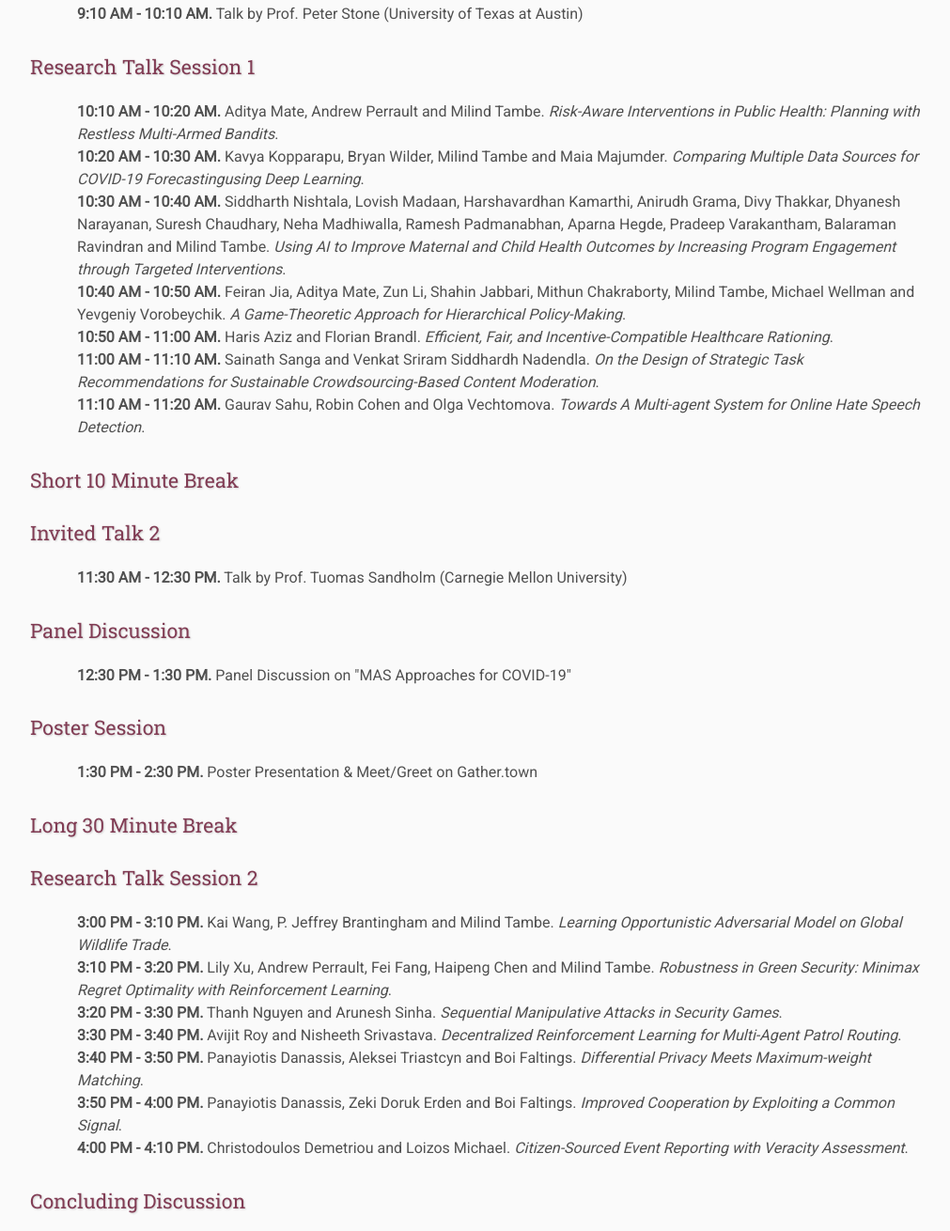
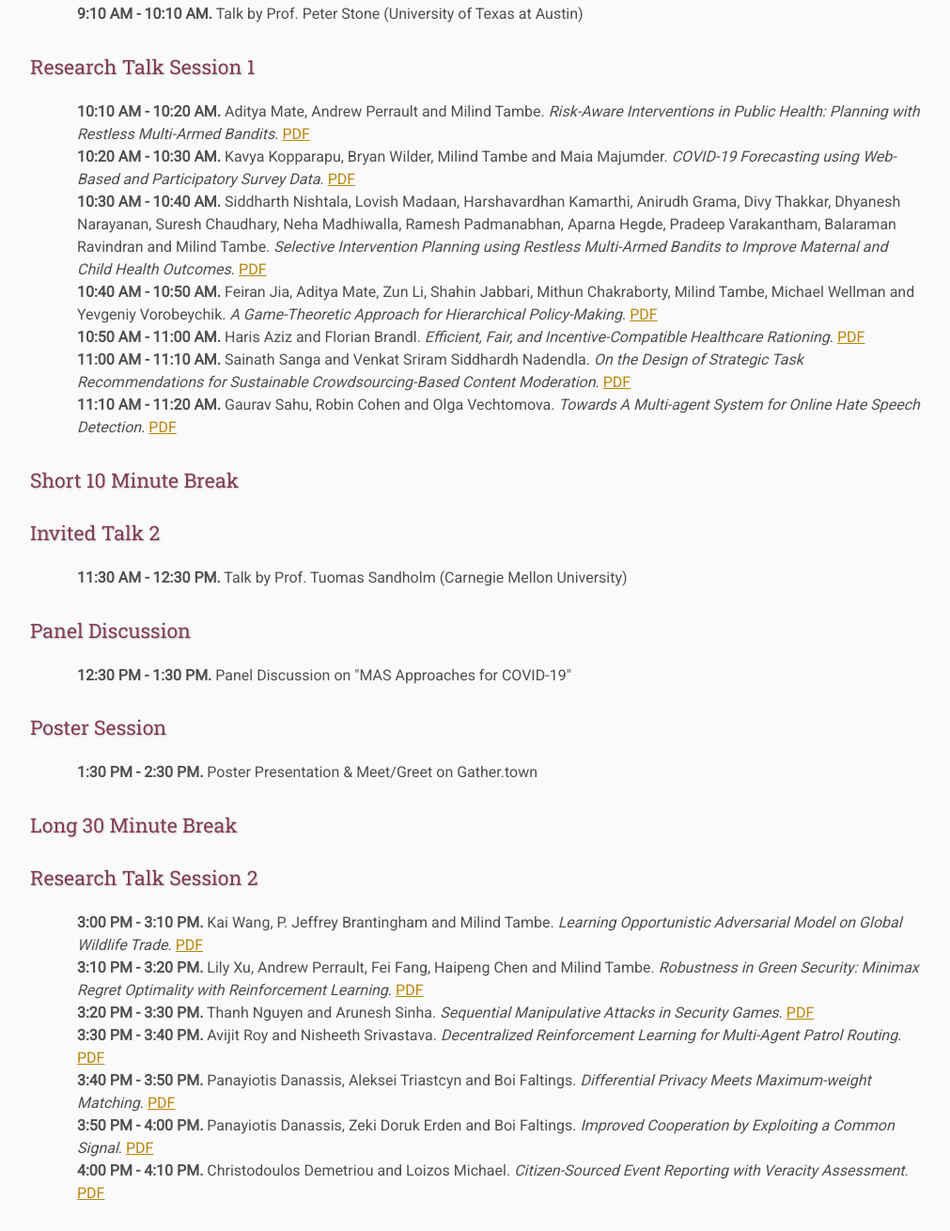
Before and after one commit to jinghanY/trase2022, a plain HTML site: page program/index.html in a window 1280 px wide. Shown: the part 690-2000 px from the top of the page at 94% size, without its empty margins (108-1119 px from the left). Drawn offline with nearby package versions, Linux system fonts and the light colour scheme; some packages are replaced by stand-ins of ours; files that its build step writes are made by us from their sources.

Commit message:
File PDFs added

```diff
--- a/program/index.html
+++ b/program/index.html
@@ -58,13 +58,13 @@
         </p>
     <h4>Research Talk Session 1</h4>
         <p>
-            <b>10:10 AM - 10:20 AM.</b>         Aditya Mate, Andrew Perrault and Milind Tambe. <i>Risk-Aware Interventions in Public Health: Planning with Restless Multi-Armed Bandits</i>.<br/>
-            <b>10:20 AM - 10:30 AM.</b>         Kavya Kopparapu, Bryan Wilder, Milind Tambe and Maia Majumder. <i>Comparing Multiple Data Sources for COVID-19 Forecastingusing Deep Learning</i>.<br/>
-            <b>10:30 AM - 10:40 AM.</b>         Siddharth Nishtala, Lovish Madaan, Harshavardhan Kamarthi, Anirudh Grama, Divy Thakkar, Dhyanesh Narayanan, Suresh Chaudhary, Neha Madhiwalla, Ramesh Padmanabhan, Aparna Hegde, Pradeep Varakantham, Balaraman Ravindran and Milind Tambe. <i>Using AI to Improve Maternal and Child Health Outcomes by Increasing Program Engagement through Targeted Interventions</i>.<br/>
-            <b>10:40 AM - 10:50 AM.</b>         Feiran Jia, Aditya Mate, Zun Li, Shahin Jabbari, Mithun Chakraborty, Milind Tambe, Michael Wellman and Yevgeniy Vorobeychik. <i>A Game-Theoretic Approach for Hierarchical Policy-Making</i>.<br/>
-            <b>10:50 AM - 11:00 AM.</b>         Haris Aziz and Florian Brandl. <i>Efficient, Fair, and Incentive-Compatible Healthcare Rationing</i>.<br/>
-            <b>11:00 AM - 11:10 AM.</b>         Sainath Sanga and Venkat Sriram Siddhardh Nadendla. <i>On the Design of Strategic Task Recommendations for Sustainable Crowdsourcing-Based Content Moderation</i>.<br/>
-            <b>11:10 AM - 11:20 AM.</b>         Gaurav Sahu, Robin Cohen and Olga Vechtomova. <i>Towards A Multi-agent System for Online Hate Speech Detection</i>.<br/>
+            <b>10:10 AM - 10:20 AM.</b>         Aditya Mate, Andrew Perrault and Milind Tambe. <i>Risk-Aware Interventions in Public Health: Planning with Restless Multi-Armed Bandits</i>. <a href="AASG_2021_paper_11.pdf">PDF</a><br/>
+            <b>10:20 AM - 10:30 AM.</b>         Kavya Kopparapu, Bryan Wilder, Milind Tambe and Maia Majumder. <i>COVID-19 Forecasting using Web-Based and Participatory Survey Data</i>. <a href="AASG_2021_paper_13.pdf">PDF</a><br/>
+            <b>10:30 AM - 10:40 AM.</b>         Siddharth Nishtala, Lovish Madaan, Harshavardhan Kamarthi, Anirudh Grama, Divy Thakkar, Dhyanesh Narayanan, Suresh Chaudhary, Neha Madhiwalla, Ramesh Padmanabhan, Aparna Hegde, Pradeep Varakantham, Balaraman Ravindran and Milind Tambe. <i>Selective Intervention Planning using Restless Multi-Armed Bandits to Improve Maternal and Child Health Outcomes</i>. <a href="AASG_2021_paper_14.pdf">PDF</a><br/>
+            <b>10:40 AM - 10:50 AM.</b>         Feiran Jia, Aditya Mate, Zun Li, Shahin Jabbari, Mithun Chakraborty, Milind Tambe, Michael Wellman and Yevgeniy Vorobeychik. <i>A Game-Theoretic Approach for Hierarchical Policy-Making</i>.  <a href="AASG_2021_paper_9.pdf">PDF</a><br/>
+            <b>10:50 AM - 11:00 AM.</b>         Haris Aziz and Florian Brandl. <i>Efficient, Fair, and Incentive-Compatible Healthcare Rationing</i>.  <a href="AASG_2021_paper_1.pdf">PDF</a><br/>
+            <b>11:00 AM - 11:10 AM.</b>         Sainath Sanga and Venkat Sriram Siddhardh Nadendla. <i>On the Design of Strategic Task Recommendations for Sustainable Crowdsourcing-Based Content Moderation</i>.  <a href="AASG_2021_paper_12.pdf">PDF</a><br/>
+            <b>11:10 AM - 11:20 AM.</b>         Gaurav Sahu, Robin Cohen and Olga Vechtomova. <i>Towards A Multi-agent System for Online Hate Speech Detection</i>. <a href="">PDF</a><br/>
         </p>
     <h4>Short 10 Minute Break</h4>
     <h4>Invited Talk 2</h4>
@@ -82,13 +82,13 @@
     <h4>Long 30 Minute Break</h4>
     <h4>Research Talk Session 2</h4>
         <p>
-            <b>3:00 PM - 3:10 PM.</b>         Kai Wang, P. Jeffrey Brantingham and Milind Tambe. <i>Learning Opportunistic Adversarial Model on Global Wildlife Trade</i>.<br/>
-            <b>3:10 PM - 3:20 PM.</b>         Lily Xu, Andrew Perrault, Fei Fang, Haipeng Chen and Milind Tambe. <i>Robustness in Green Security: Minimax Regret Optimality with Reinforcement Learning</i>.<br/>
-            <b>3:20 PM - 3:30 PM.</b>         Thanh Nguyen and Arunesh Sinha. <i>Sequential Manipulative Attacks in Security Games</i>.<br/>
-            <b>3:30 PM - 3:40 PM.</b>         Avijit Roy and Nisheeth Srivastava. <i>Decentralized Reinforcement Learning for Multi-Agent Patrol Routing</i>.<br/>
-            <b>3:40 PM - 3:50 PM.</b>         Panayiotis Danassis, Aleksei Triastcyn and Boi Faltings. <i>Differential Privacy Meets Maximum-weight Matching</i>.<br/>
-            <b>3:50 PM - 4:00 PM.</b>         Panayiotis Danassis, Zeki Doruk Erden and Boi Faltings. <i>Improved Cooperation by Exploiting a Common Signal</i>.<br/>
-            <b>4:00 PM - 4:10 PM.</b>         Christodoulos Demetriou and Loizos Michael. <i>Citizen-Sourced Event Reporting with Veracity Assessment</i>.<br/>
+            <b>3:00 PM - 3:10 PM.</b>         Kai Wang, P. Jeffrey Brantingham and Milind Tambe. <i>Learning Opportunistic Adversarial Model on Global Wildlife Trade</i>. <a href="AASG_2021_paper_6.pdf">PDF</a><br/>
+            <b>3:10 PM - 3:20 PM.</b>         Lily Xu, Andrew Perrault, Fei Fang, Haipeng Chen and Milind Tambe. <i>Robustness in Green Security: Minimax Regret Optimality with Reinforcement Learning</i>. <a href="AASG_2021_paper_10.pdf">PDF</a><br/>
+            <b>3:20 PM - 3:30 PM.</b>         Thanh Nguyen and Arunesh Sinha. <i>Sequential Manipulative Attacks in Security Games</i>. <a href="AASG_2021_paper_10.pdf">PDF</a><br/>
+            <b>3:30 PM - 3:40 PM.</b>         Avijit Roy and Nisheeth Srivastava. <i>Decentralized Reinforcement Learning for Multi-Agent Patrol Routing</i>. <a href="">PDF</a><br/>
+            <b>3:40 PM - 3:50 PM.</b>         Panayiotis Danassis, Aleksei Triastcyn and Boi Faltings. <i>Differential Privacy Meets Maximum-weight Matching</i>. <a href="">PDF</a><br/>
+            <b>3:50 PM - 4:00 PM.</b>         Panayiotis Danassis, Zeki Doruk Erden and Boi Faltings. <i>Improved Cooperation by Exploiting a Common Signal</i>. <a href="AASG_2021_paper_3.pdf">PDF</a><br/>
+            <b>4:00 PM - 4:10 PM.</b>         Christodoulos Demetriou and Loizos Michael. <i>Citizen-Sourced Event Reporting with Veracity Assessment</i>. <a href="AASG_2021_paper_7.pdf">PDF</a><br/>
         </p>
 
     <h4>Concluding Discussion</h4>
```
